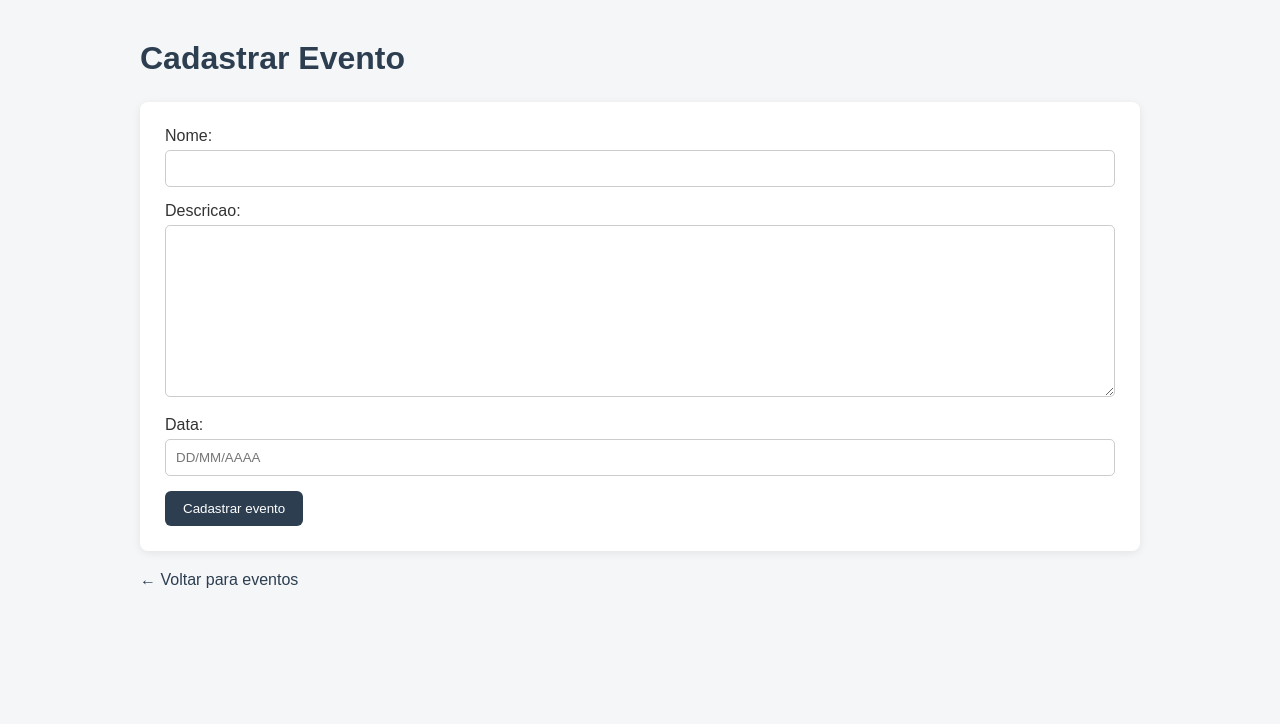
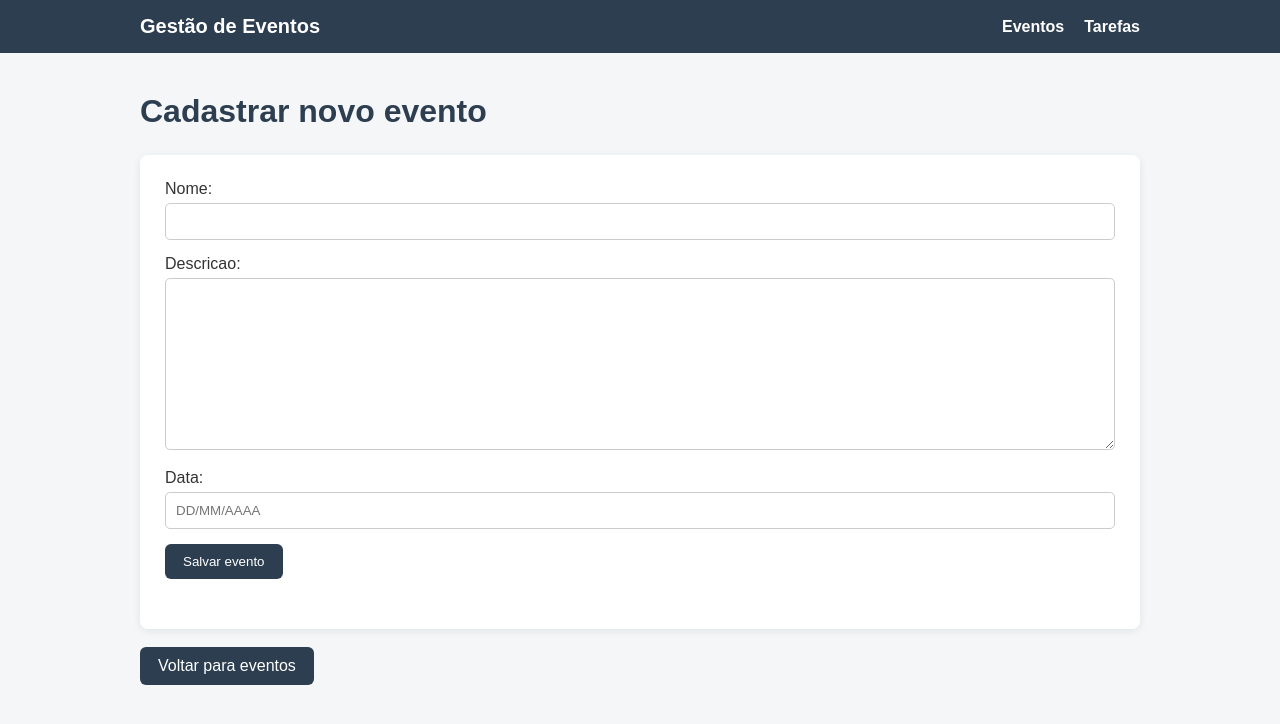
Before and after one commit to luscagbs/ATIVIDADE18, a Django app: page /novo/ in a window 1280 px wide. Shown: the top 724 px of the page. Run offline with Django 5.2, Linux system fonts and the light colour scheme.

Commit message:
implementa template base e navegacao

```diff
--- a/core/static/core/style.css
+++ b/core/static/core/style.css
@@ -97,3 +97,39 @@ button:hover {
     color: #2c3e50;
     text-decoration: none;
 }
+
+.navbar {
+    background-color: #2c3e50;
+    padding: 15px 0;
+}
+
+.navbar-container {
+    width: 90%;
+    max-width: 1000px;
+    margin: 0 auto;
+    display: flex;
+    align-items: center;
+    justify-content: space-between;
+}
+
+.navbar-brand {
+    color: white;
+    text-decoration: none;
+    font-size: 20px;
+    font-weight: bold;
+}
+
+.navbar nav {
+    display: flex;
+    gap: 20px;
+}
+
+.navbar nav a {
+    color: white;
+    text-decoration: none;
+    font-weight: bold;
+}
+
+.navbar nav a:hover {
+    text-decoration: underline;
+}
--- /dev/null
+++ b/core/templates/core/base.html
@@ -0,0 +1,46 @@
+{% load static %}
+
+<!DOCTYPE html>
+<html lang="pt-BR">
+
+<head>
+    <meta charset="UTF-8">
+    <meta name="viewport" content="width=device-width, initial-scale=1.0">
+    <title>{% block title %}Gestão de Eventos e Tarefas{% endblock %}</title>
+    <link rel="stylesheet" href="{% static 'core/style.css' %}">
+</head>
+
+<body>
+
+    <header class="navbar">
+
+        <div class="navbar-container">
+
+            <a class="navbar-brand" href="{% url 'listar_eventos' %}">
+                Gestão de Eventos
+            </a>
+
+            <nav>
+                <a href="{% url 'listar_eventos' %}">
+                    Eventos
+                </a>
+
+                <a href="{% url 'listar_tarefas' %}">
+                    Tarefas
+                </a>
+            </nav>
+
+        </div>
+
+    </header>
+
+    <main class="container">
+
+        {% block content %}
+        {% endblock %}
+
+    </main>
+
+</body>
+
+</html>
--- a/core/templates/core/criar_evento.html
+++ b/core/templates/core/criar_evento.html
@@ -1,37 +1,27 @@
-{% load static %}
+{% extends "core/base.html" %}
 
-<!DOCTYPE html>
-<html lang="pt-BR">
-<head>
-    <meta charset="UTF-8">
-    <meta name="viewport" content="width=device-width, initial-scale=1.0">
-    <title>Cadastrar Evento</title>
-    <link rel="stylesheet" href="{% static 'core/style.css' %}">
-</head>
+{% block title %}
+Novo Evento
+{% endblock %}
 
-<body>
+{% block content %}
 
-    <div class="container">
+<h1>Cadastrar novo evento</h1>
 
-        <h1>Cadastrar Evento</h1>
+<form method="post">
+    {% csrf_token %}
 
-        <form method="post">
+    {{ form.as_p }}
 
-            {% csrf_token %}
+    <button class="btn" type="submit">
+        Salvar evento
+    </button>
+</form>
 
-            {{ form.as_p }}
+<br>
 
-            <button type="submit">
-                Cadastrar evento
-            </button>
+<a class="btn" href="{% url 'listar_eventos' %}">
+    Voltar para eventos
+</a>
 
-        </form>
-
-        <a class="voltar" href="{% url 'listar_eventos' %}">
-            ← Voltar para eventos
-        </a>
-
-    </div>
-
-</body>
-</html>
+{% endblock %}
```
Also changed, not shown: core/templates/core/criar_tarefa.html (+6 -21 lines), core/templates/core/editar_evento.html (+12 -22 lines), core/templates/core/editar_tarefa.html (+6 -18 lines), core/templates/core/excluir_evento.html (+12 -22 lines), core/templates/core/excluir_tarefa.html (+6 -18 lines), core/templates/core/listar_eventos.html (+9 -18 lines), core/templates/core/listar_tarefas.html (+8 -29 lines).
